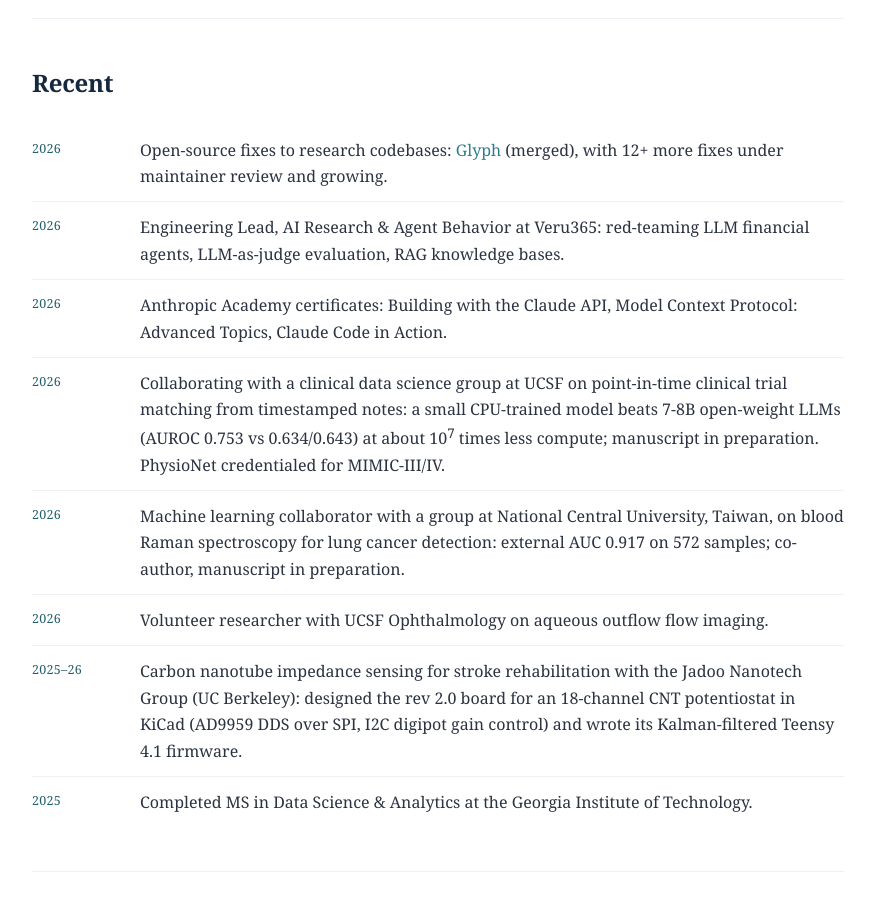
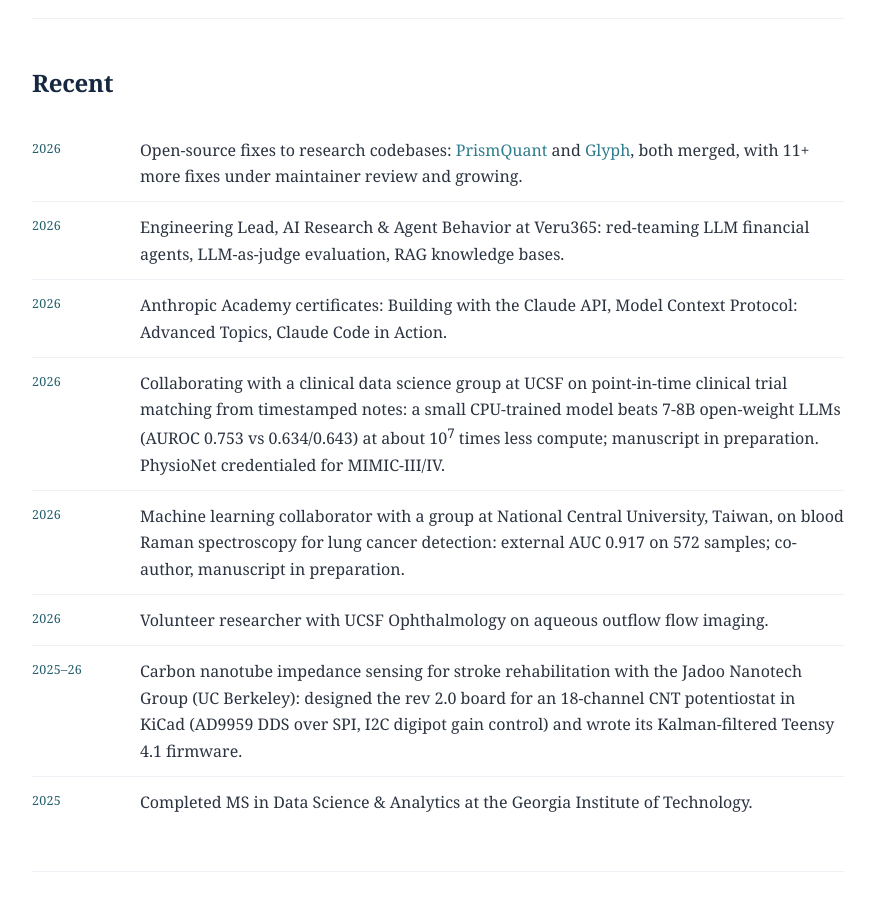
Before and after one commit to arashmparsa/arashmparsa.github.io, a plain HTML site: page index.html in a window 1280 px wide. Shown: the part 1000-1913 px from the top of the page, without its empty margins (202-1077 px from the left). Drawn offline with Linux system fonts and the light colour scheme.

Commit message:
Update website

```diff
--- a/index.html
+++ b/index.html
@@ -107,7 +107,7 @@
     <ul class="highlights">
       <li>
         <span class="when">2026</span>
-        <span>Open-source fixes to research codebases: <a href="https://github.com/StanfordMIMI/Glyph/pull/2" target="_blank" rel="noopener">Glyph</a> (merged), with 12+ more fixes under maintainer review and growing.</span>
+        <span>Open-source fixes to research codebases: <a href="https://github.com/ForeverBlue816/PrismQuant/pull/6" target="_blank" rel="noopener">PrismQuant</a> and <a href="https://github.com/StanfordMIMI/Glyph/pull/2" target="_blank" rel="noopener">Glyph</a>, both merged, with 11+ more fixes under maintainer review and growing.</span>
       </li>
       <li>
         <span class="when">2026</span>
```
